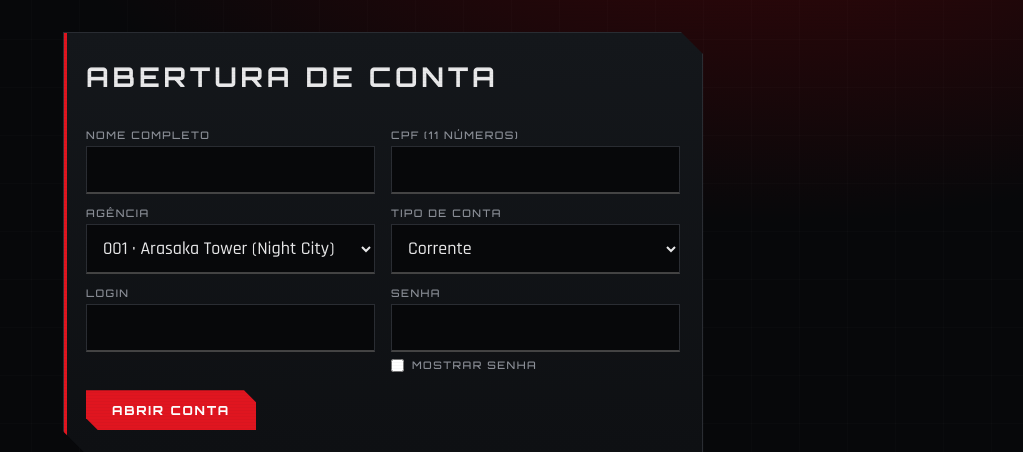
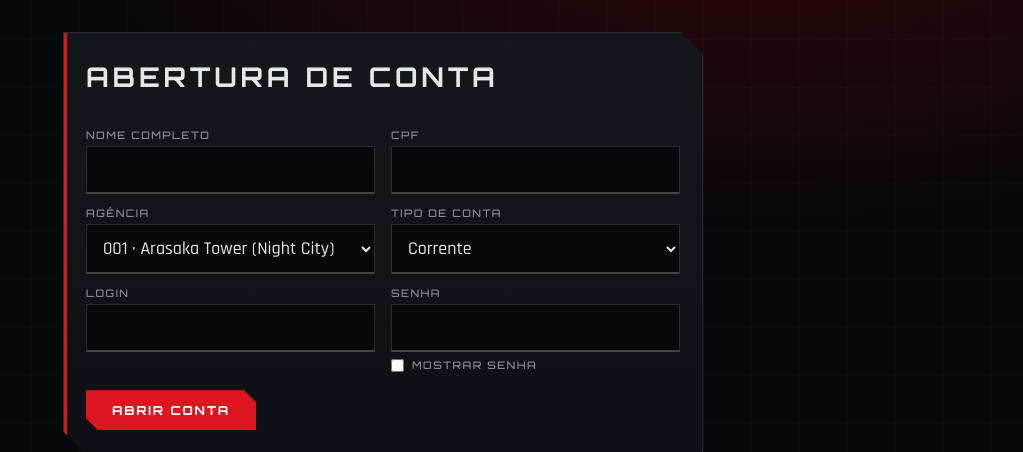
Before and after one commit to BrunCrvlh/Arasaka, a Flask app: page /abrir-conta in a window 1280 px wide. Shown: the part 57-509 px from the top of the page, without its empty margins (257-1280 px from the left). Run offline with Flask 3, Linux system fonts and the light colour scheme.

Commit message:
Update abrir_conta.html

```diff
--- a/templates/abrir_conta.html
+++ b/templates/abrir_conta.html
@@ -8,7 +8,7 @@
   <form method="post">
     <div class="row">
       <div><label>Nome completo</label><input name="nome" required></div>
-<div><label>CPF (11 números)</label><input name="cpf" inputmode="numeric" maxlength="11" pattern="[0-9]{11}" title="Digite os 11 números do CPF, sem pontos ou traço" oninput="this.value = this.value.replace(/[^0-9]/g, '')" required></div>
+<div><label>CPF</label><input name="cpf" inputmode="numeric" maxlength="11" pattern="[0-9]{11}" title="Digite os 11 números do CPF, sem pontos ou traço" oninput="this.value = this.value.replace(/[^0-9]/g, '')" required></div>
     </div>
     <div class="row">
       <div><label>Agência</label>
```
